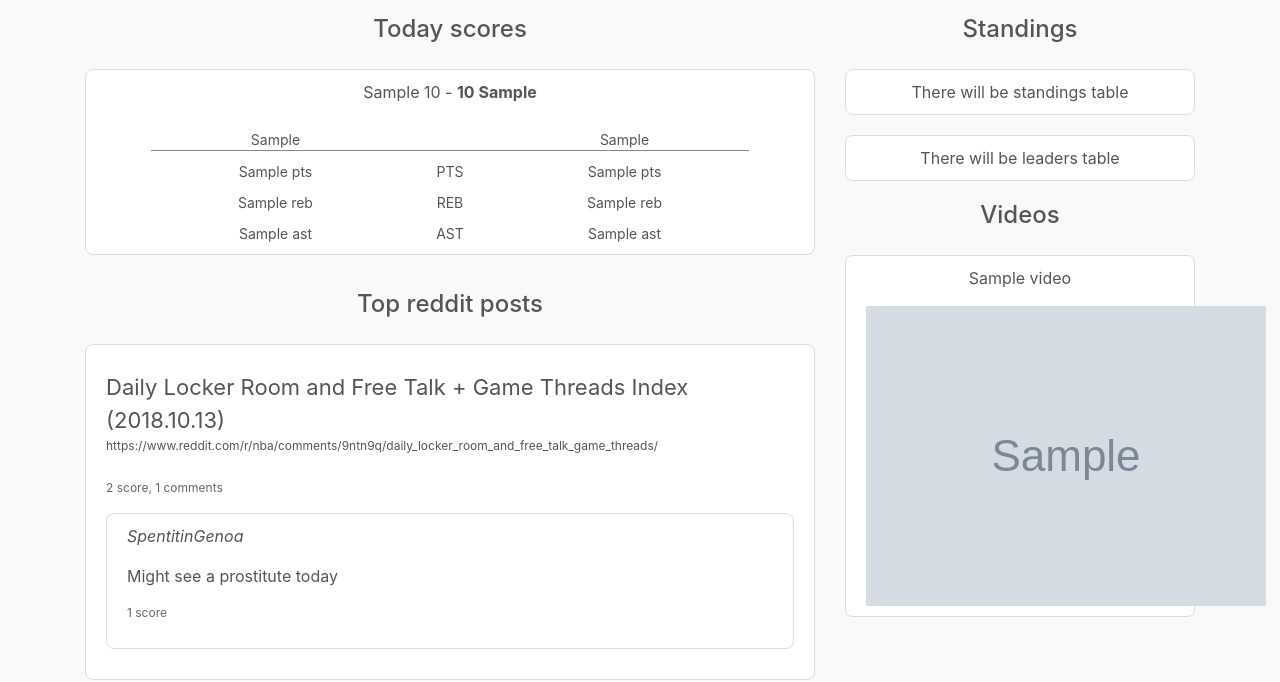
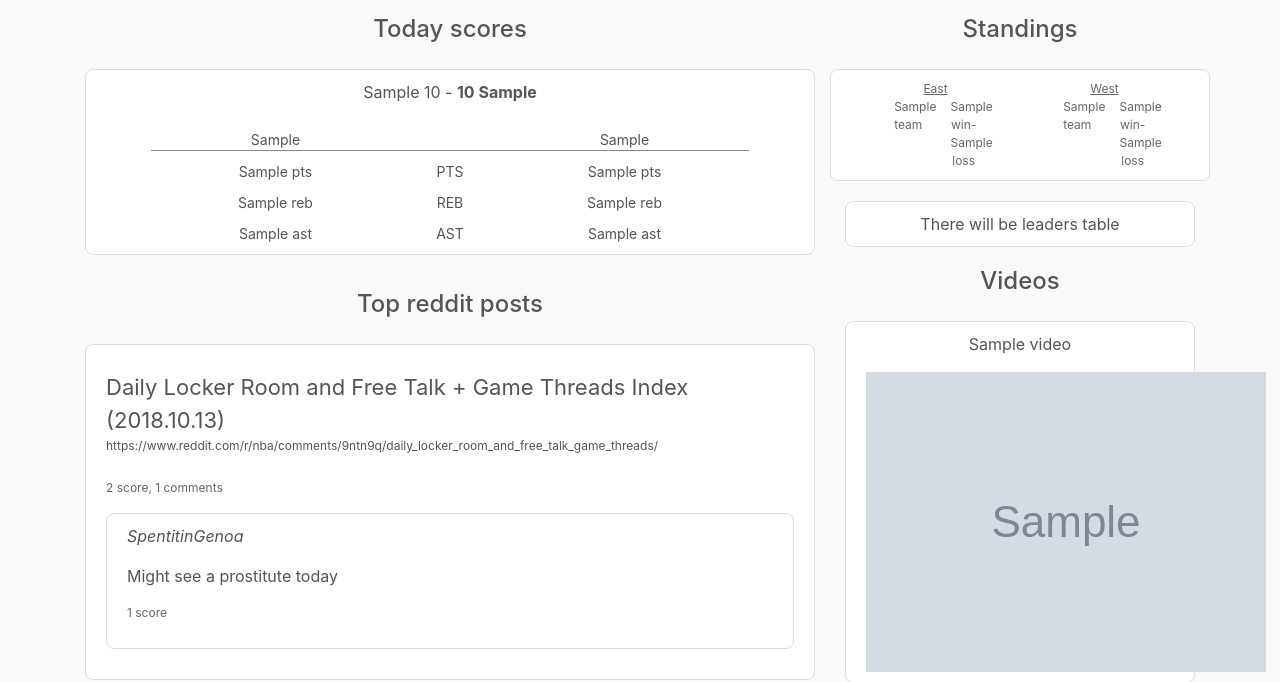
Before and after one commit to kotlyarchuks/nba_project, a Django app: template games/templates/games/index.html in a window 1280 px wide. Shown: the part 56-738 px from the top of the page. Run offline with Django 3.2, Linux system fonts and the light colour scheme; data comes from the database, SQL or seed files in the repository; the template is opened without the code that fills it: values that come from a table or form of the project are taken from there, most other values are stand-ins (such as "Sample title", 1, 10 or a date in 2020); grey boxes marked "Sample" are stand-in pictures; some libraries are stand-ins or nearby versions.

Commit message:
Standings table in sidebar

```diff
--- a/games/static/games/style.css
+++ b/games/static/games/style.css
@@ -61,6 +61,17 @@ nav {
     color: #666;
 }
 
+/* SIDEBAR */
+
+.standings {
+    font-size: 12px;
+    color: #666;
+}
+
+.standings__title {
+    text-decoration: underline;
+}
+
 /* DETAIL PAGE */
 
 .header {
--- a/games/templates/games/index.html
+++ b/games/templates/games/index.html
@@ -82,8 +82,33 @@
 <div class="col-4 side-content">
     <div class="sidebar-content">
         <h4 class="header">Standings</h4>
-        <div class="standings content-section">
-            There will be standings table
+        <div class="standings content-section row">
+            <div class="col-6">
+                <span class="standings__title">East</span>
+                {% for st in standings.east %}
+                <div class="standings__row row justify-content-center">
+                    <div class="col-4">
+                        {{st.team}}
+                    </div>
+                    <div class="col-4">
+                        {{st.win}}-{{st.loss}}
+                    </div>
+                </div>
+                {% endfor %}
+            </div>
+            <div class="col-6">
+                <span class="standings__title">West</span>
+                {% for st in standings.west %}
+                <div class="standings__row row justify-content-center">
+                    <div class="col-4">
+                        {{st.team}}
+                    </div>
+                    <div class="col-4">
+                        {{st.win}}-{{st.loss}}
+                    </div>
+                </div>
+                {% endfor %}
+            </div>
         </div>
         <div class="leaders content-section">
             There will be leaders table
```
Also changed, not shown: games/utils.py (+21 -3 lines), games/views.py (+8 -2 lines).
